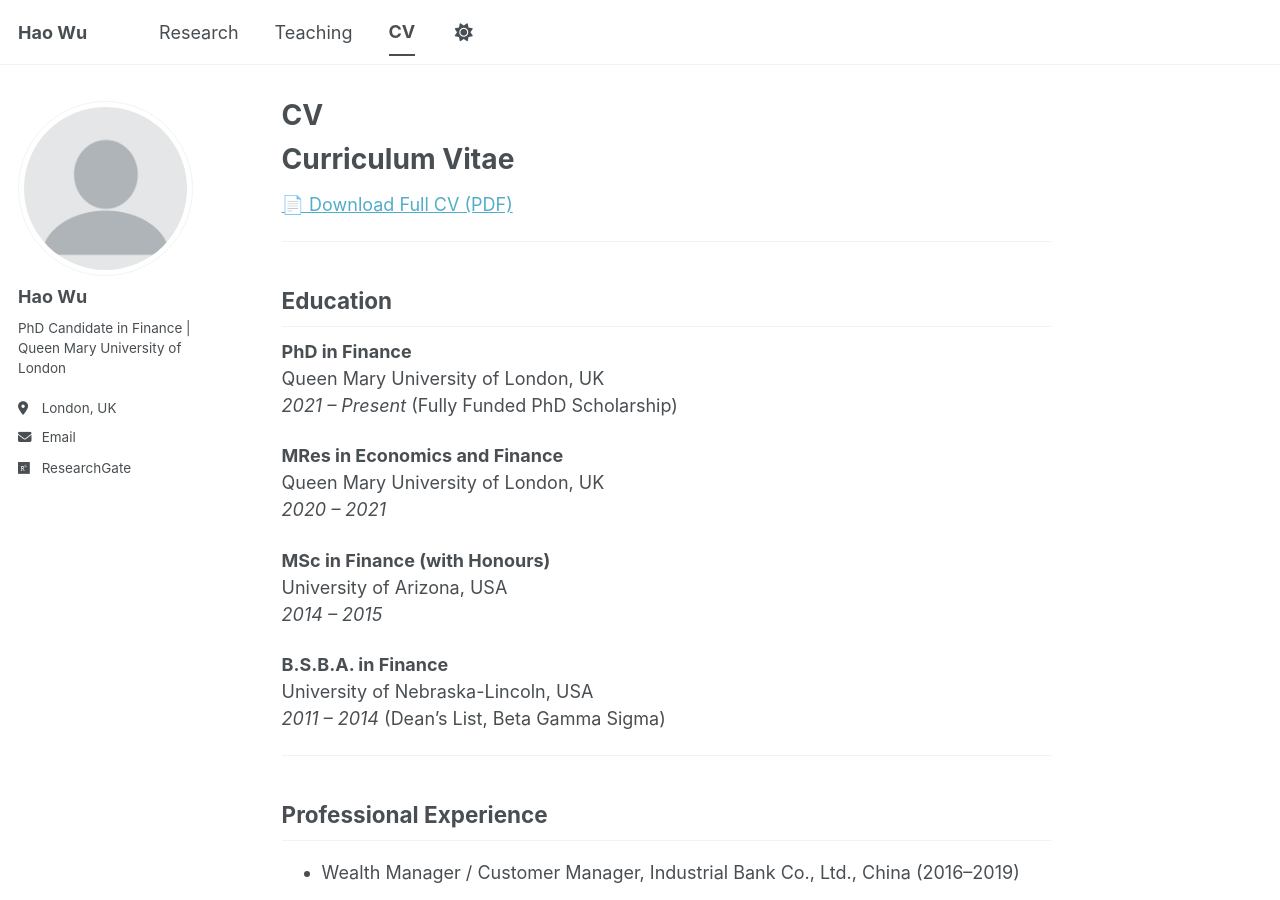
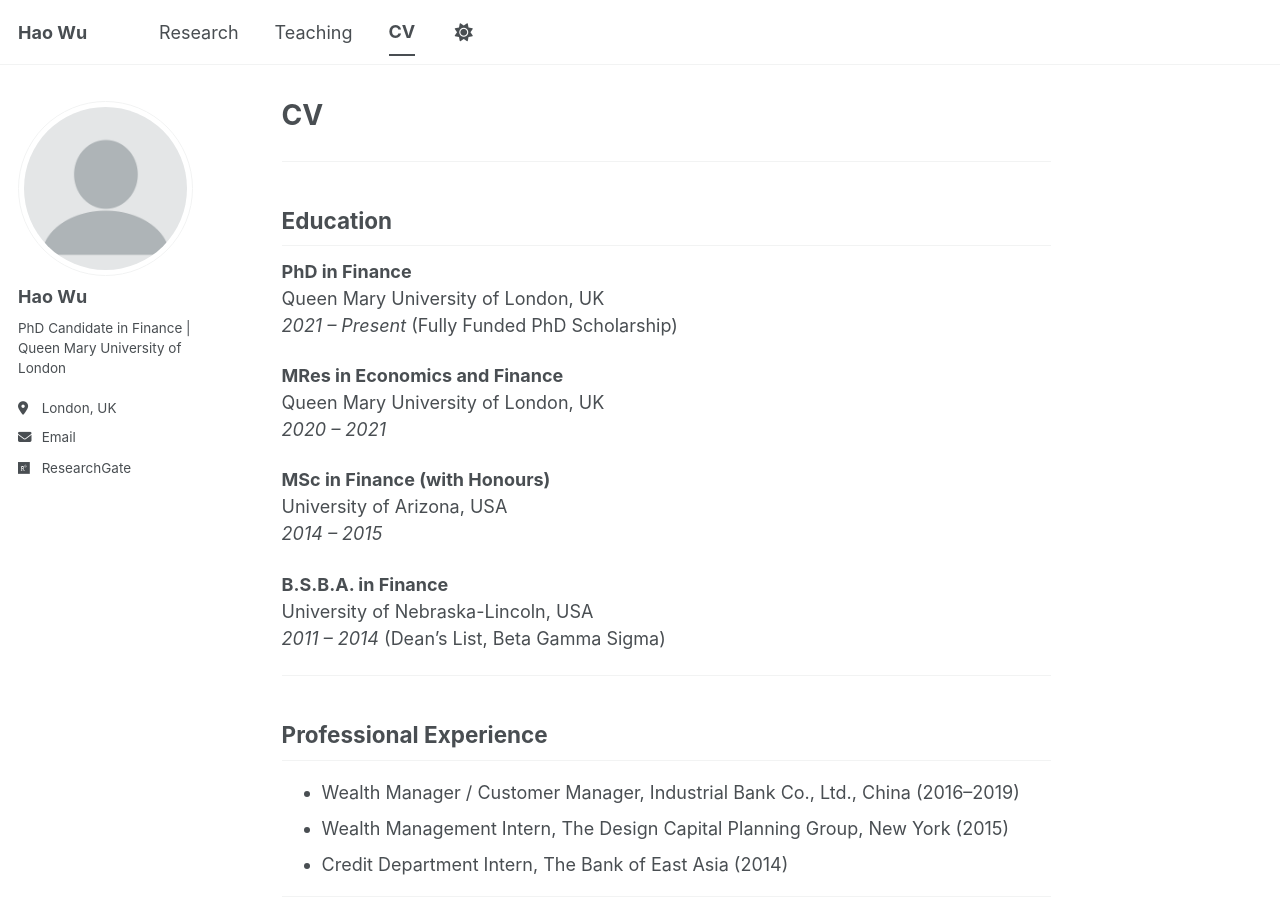
Before and after one commit to haowuqmul-cloud/haowu.github.io, a Jekyll site: the page built from _pages/cv.md, in a window 1280 px wide and 900 px high. Built offline with Jekyll 4.4.1, drawn with Linux system fonts in a browser that asks for light colours; a script bundle is joined from its source files by our own code; library files that are not in the unit come from our copies.

Commit message:
Clean up CV page header and link
Removed the title and download link from CV page.

```diff
--- a/_pages/cv.md
+++ b/_pages/cv.md
@@ -4,11 +4,6 @@ permalink: /cv/
 layout: single
 author_profile: true
 ---
-
-# Curriculum Vitae
-
-[📄 Download Full CV (PDF)](/files/Hao_Wu_CV.pdf)
-
 ---
 
 ## Education
```
